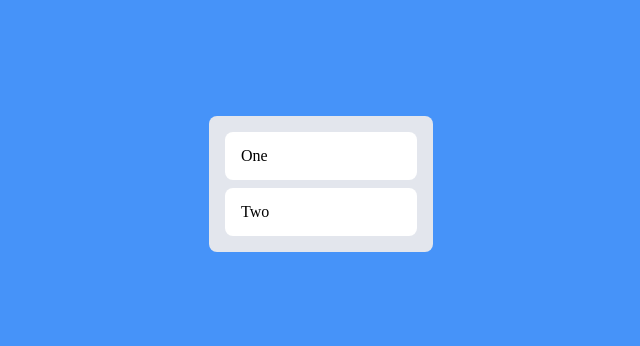
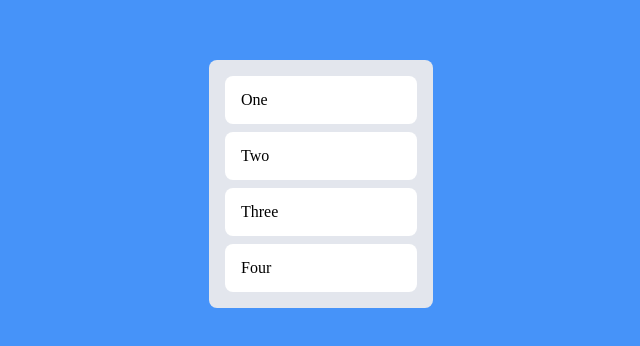
Before and after one commit to minuchi/react-trello, a React (Vite) app: page / in a window 1280 px wide. Shown: the part 216-562 px from the top of the page, without its empty margins (319-959 px from the left). Built offline with nearby package versions, Linux system fonts and the light colour scheme; the HTML template or start-up script is replaced by a standard one.

Commit message:
Drag with items
- Use recoil for state management
- Use `React.memo` for stop rerendering

```diff
--- a/src/ToDo.tsx
+++ b/src/ToDo.tsx
@@ -1,4 +1,4 @@
-import { ReactNode } from 'react';
+import React, { ReactNode } from 'react';
 import { Draggable } from 'react-beautiful-dnd';
 import styled from 'styled-components';
 
@@ -12,7 +12,7 @@ const Card = styled.li`
   background-color: ${(props) => props.theme.cardColor};
   padding: 1rem;
   border-radius: 0.5rem;
-  margin: 0.5rem 0;
+  margin: 0 0 0.5rem;
   min-width: 10rem;
 `;
 
@@ -32,4 +32,4 @@ function ToDo({ draggableId, index, children }: ToDoProps) {
   );
 }
 
-export default ToDo;
+export default React.memo(ToDo);
--- a/src/ToDoList.tsx
+++ b/src/ToDoList.tsx
@@ -1,5 +1,7 @@
 import { DragDropContext, Droppable, DropResult } from 'react-beautiful-dnd';
+import { useRecoilState } from 'recoil';
 import styled from 'styled-components';
+import { toDoListState } from './atoms';
 import ToDo from './ToDo';
 
 const Wrapper = styled.div`
@@ -7,7 +9,7 @@ const Wrapper = styled.div`
   justify-content: center;
   align-items: center;
   background-color: ${(props) => props.theme.backgroundColor};
-  height: 100vh;
+  min-height: 100vh;
   width: 100%;
   margin: 0 auto;
 `;
@@ -16,12 +18,19 @@ const Boards = styled.div``;
 
 const Board = styled.ul`
   background-color: ${(props) => props.theme.boardColor};
-  padding: 0.5rem 1rem;
+  padding: 1rem 1rem 0.5rem;
   border-radius: 0.5rem;
 `;
 
 function ToDoList() {
-  const onDragEnd = (result: DropResult) => {};
+  const [toDos, setToDos] = useRecoilState(toDoListState);
+  const onDragEnd = ({ destination, source }: DropResult) => {
+    if (destination != null && source.index !== destination.index) {
+      const newToDos = toDos.filter((_, i) => source.index !== i);
+      newToDos.splice(destination.index, 0, toDos[source.index]);
+      setToDos(newToDos);
+    }
+  };
 
   return (
     <DragDropContext onDragEnd={onDragEnd}>
@@ -30,12 +39,11 @@ function ToDoList() {
           <Droppable droppableId="one">
             {(provided) => (
               <Board ref={provided.innerRef} {...provided.droppableProps}>
-                <ToDo draggableId="first" index={0}>
-                  One
-                </ToDo>
-                <ToDo draggableId="two" index={1}>
-                  Two
-                </ToDo>
+                {toDos.map((value, index) => (
+                  <ToDo draggableId={value} index={index} key={value}>
+                    {value}
+                  </ToDo>
+                ))}
                 {provided.placeholder}
               </Board>
             )}
--- /dev/null
+++ b/src/atoms.ts
@@ -0,0 +1,6 @@
+import { atom } from 'recoil';
+
+export const toDoListState = atom<string[]>({
+  key: 'toDos',
+  default: ['One', 'Two', 'Three', 'Four'],
+});
```
